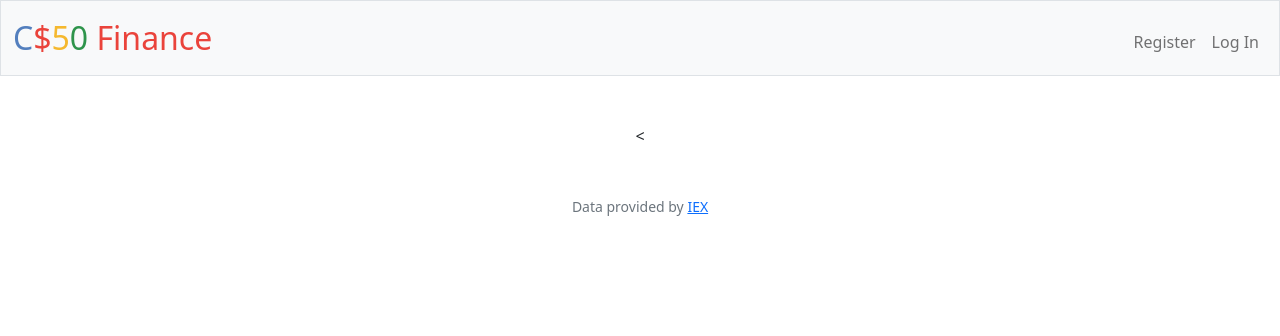
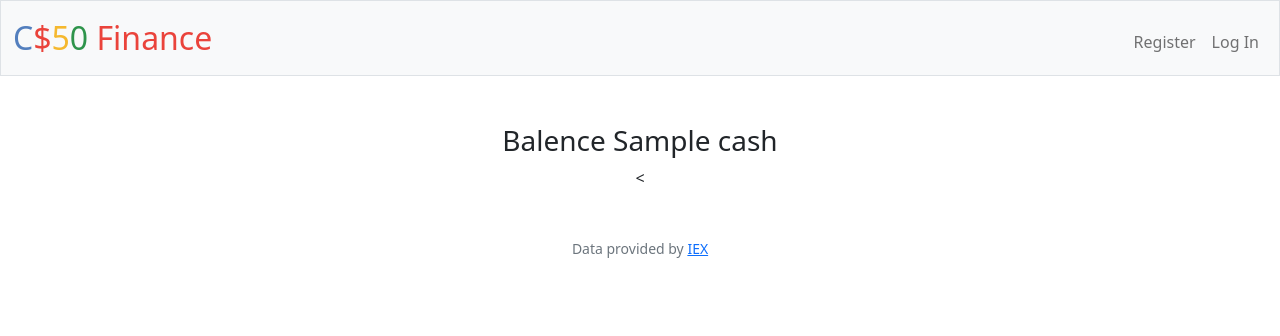
Before and after one commit to Caleb-Ellefson/Stock-Trader, a Flask app: template finance/templates/index.html in a window 1280 px wide. Shown: the top 336 px of the page. Run offline with Flask 2, Linux system fonts and the light colour scheme; the template is opened without the code that fills it: most values are stand-ins (such as "Sample title", 1, 10 or a date in 2020); some libraries are stand-ins or nearby versions.

Commit message:
Fri, Oct 7, 2022, 2:14 AM +00:00

```diff
--- a/finance/templates/index.html
+++ b/finance/templates/index.html
@@ -5,6 +5,7 @@
 {% endblock %}
 
 {% block main %}
+<h3>Balence {{cash}}</h3>
  <table>
     <tr>
         <
```
